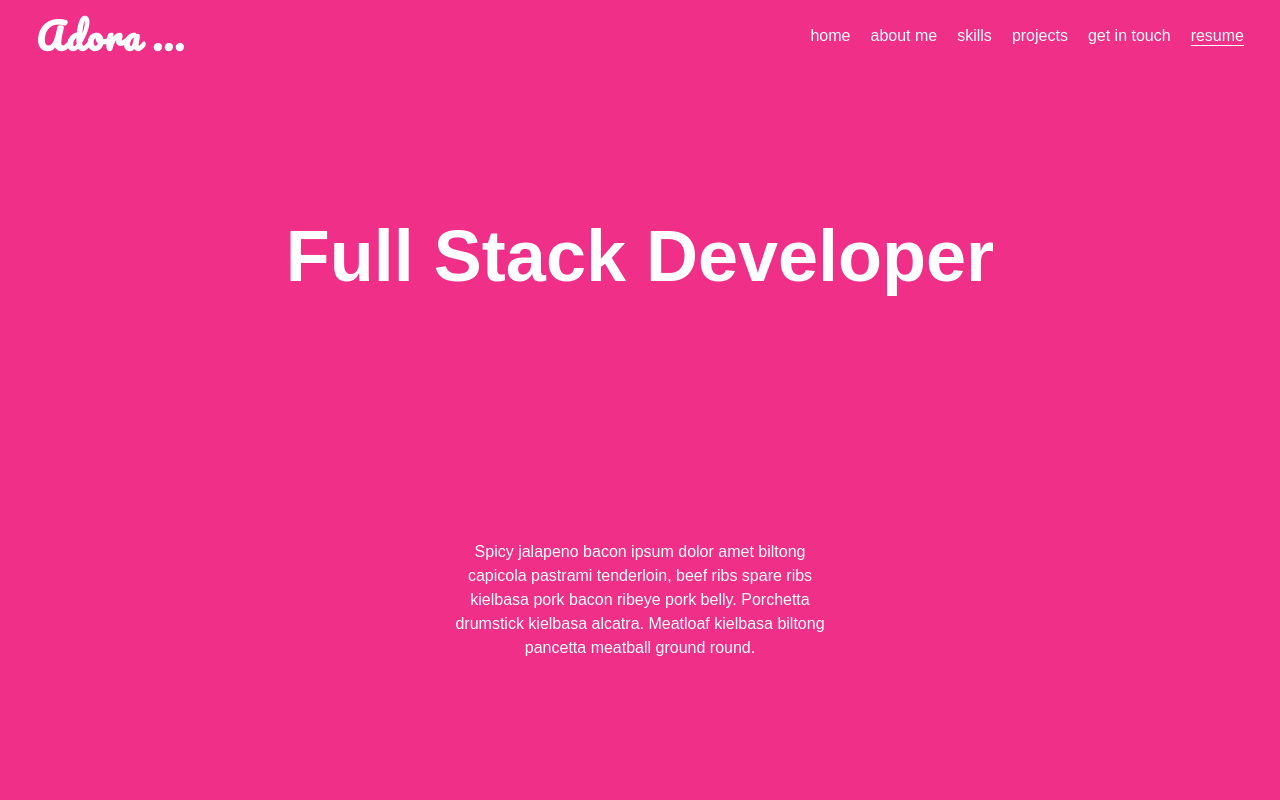
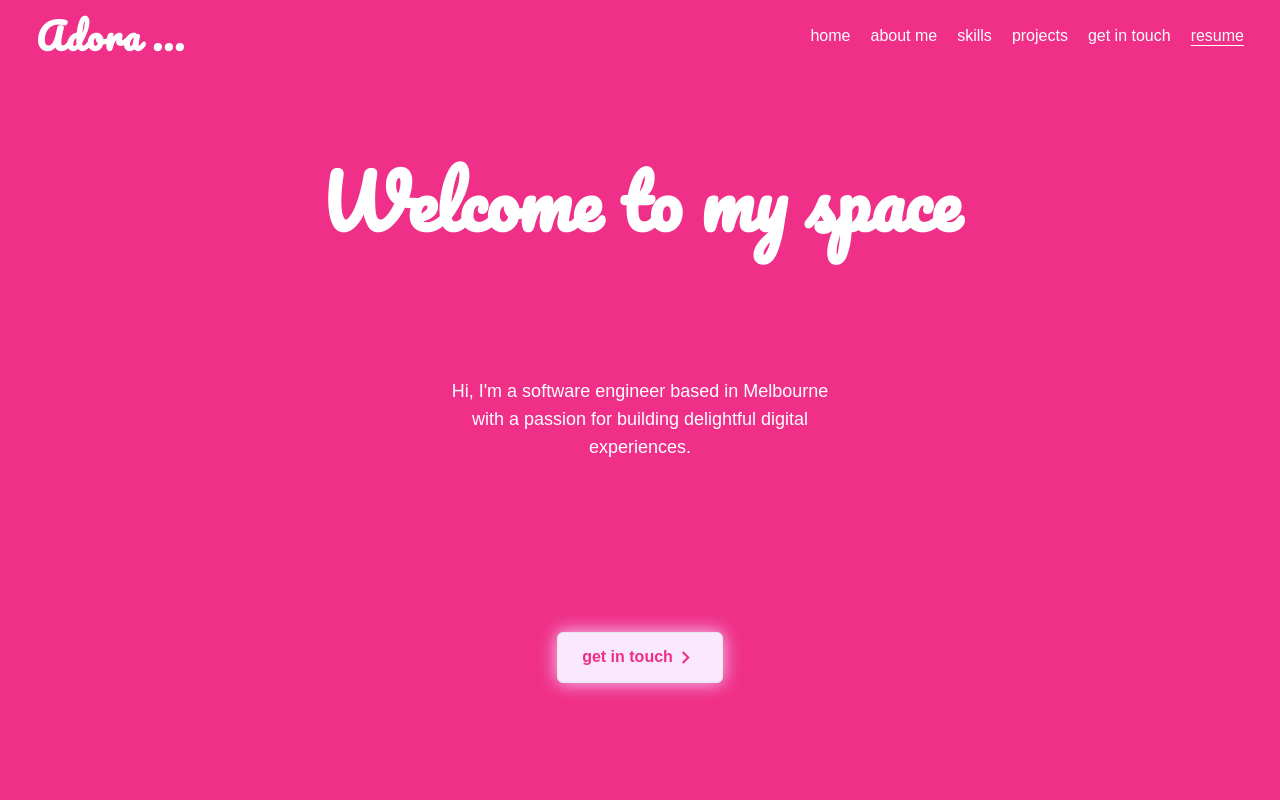
Before and after one commit to AdoraWyne/Adora_ChinYing, a Next.js app: page / in a window 1280 px wide. Shown: the top 800 px of the page. Built offline with nearby package versions, Linux system fonts and the light colour scheme.

Commit message:
Finalised Homepage

```diff
--- a/components/HomePage.jsx
+++ b/components/HomePage.jsx
@@ -6,10 +6,23 @@ const HomePage = () => {
     return (
         <div id="home" className="h-screen w-full text-center">
             <div className="max-w-screen-xl mx-auto w-full h-full pt-24 p-4 flex flex-col justify-around items-center">
-                <h1 className="font-bold text-white text-7xl">Full Stack Developer</h1>
+                {/* <h1 className="font-bold text-white text-7xl font-logo">Welcome to my space</h1>
                 <p className="text-white text-md max-w-sm mx-auto">
-                    Spicy jalapeno bacon ipsum dolor amet biltong capicola pastrami tenderloin, beef ribs spare ribs kielbasa pork bacon ribeye pork belly. Porchetta drumstick kielbasa alcatra. Meatloaf kielbasa biltong pancetta meatball ground round.
+                    I love a little bit of cooking, a little bit of electronic music, a little bit of running and a little bit of coding! 👩🏻‍💻
+                </p> */}
+
+                <h1 className="font-bold text-white text-7xl font-logo">Welcome to my space</h1>
+
+                <p className="text-white text-lg max-w-sm mx-auto">
+                    Hi, I&apos;m a software engineer based in Melbourne with a passion for building delightful digital experiences.
                 </p>
+
+                <Link href='/#getintouch'>
+                    <div className="group flex items-center justify-center my-8 bg-fuchsia-100 text-themedPink px-6 py-3 font-bold border rounded-md hover:border-themedPink hover:scale-110 shadow-lightRounded">
+                        get in touch<span className="-rotate-90 duration-100 ease-in group-hover:rotate-0"><MdExpandMore size={25} /></span>
+                    </div>
+                </Link>
+
 
                 {/* <div className="flex items-center justify-between my-5">
                     <Link href='/#aboutme'>
```
